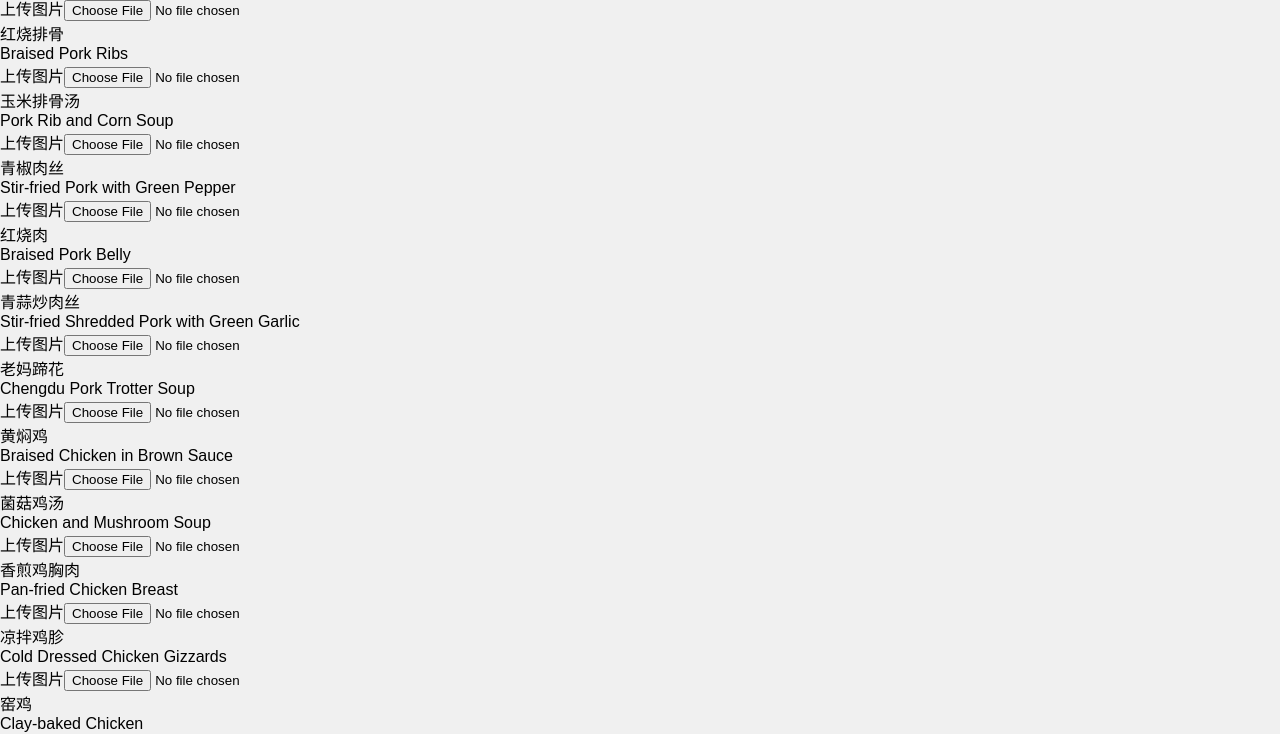
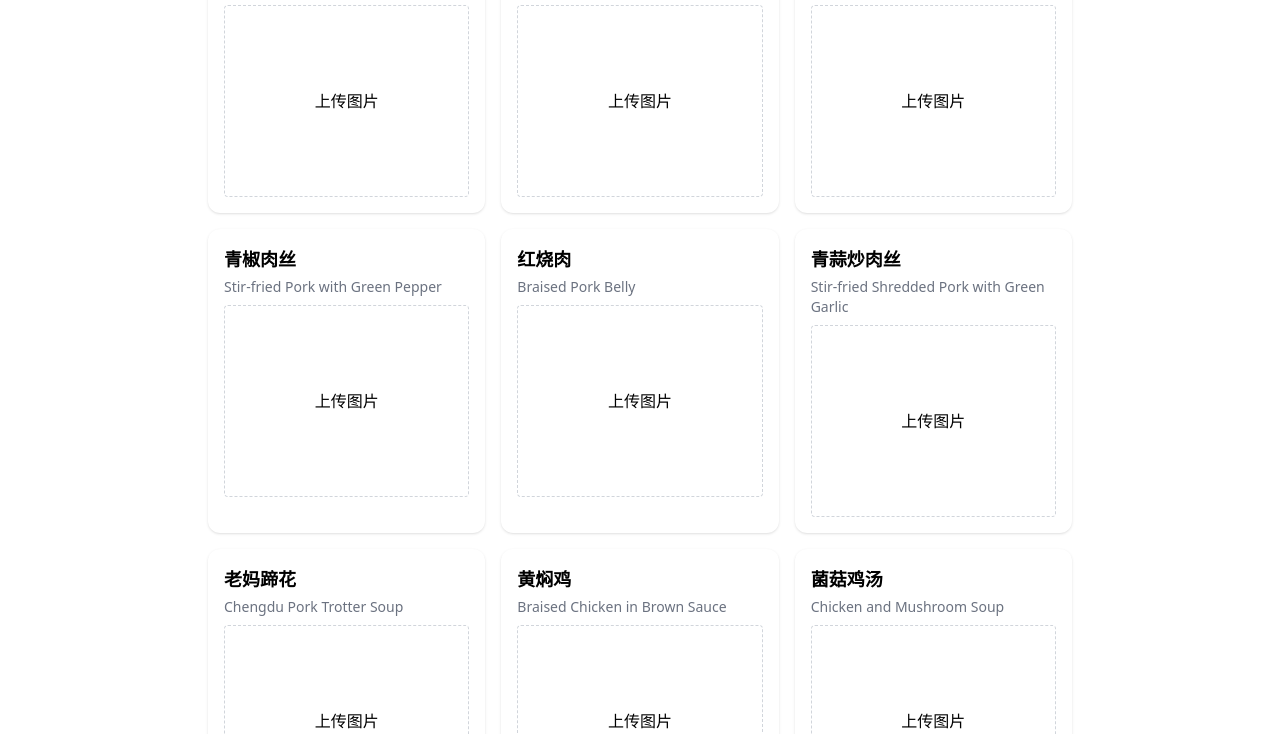
Before and after one commit to Rockoholics/recipe-webapp, a React app: page / in a window 1280 px wide. Shown: the part 135-869 px from the top of the page. Built offline with nearby package versions, Linux system fonts and the light colour scheme.

Commit message:
Add files via upload

```diff
--- /dev/null
+++ b/postcss.config.js
@@ -0,0 +1,7 @@
+
+module.exports = {
+  plugins: {
+    tailwindcss: {},
+    autoprefixer: {},
+  },
+};
--- a/public/index.html
+++ b/public/index.html
@@ -1,6 +1,6 @@
 
 <!DOCTYPE html>
-<html lang="en">
+<html lang="zh">
   <head>
     <meta charset="UTF-8" />
     <meta name="viewport" content="width=device-width, initial-scale=1.0" />
--- a/src/index.css
+++ b/src/index.css
@@ -1 +1,4 @@
-body { font-family: sans-serif; background: #f0f0f0; margin: 0; padding: 0; }
+
+@tailwind base;
+@tailwind components;
+@tailwind utilities;
--- /dev/null
+++ b/tailwind.config.js
@@ -0,0 +1,8 @@
+
+module.exports = {
+  content: ["./src/**/*.{js,jsx,ts,tsx}", "./public/index.html"],
+  theme: {
+    extend: {},
+  },
+  plugins: [],
+};
```
Also changed, not shown: package.json (+6 -1 lines), src/index.js (+5 -5 lines).
